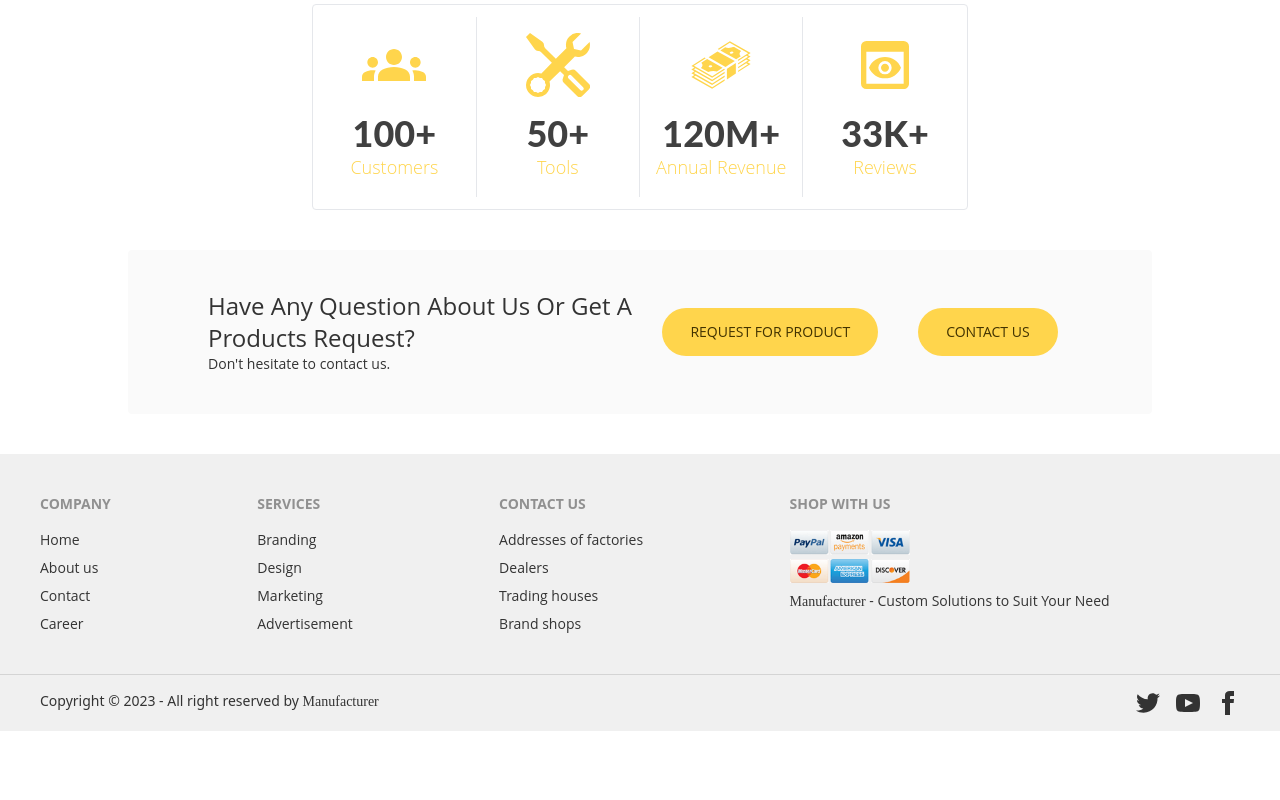
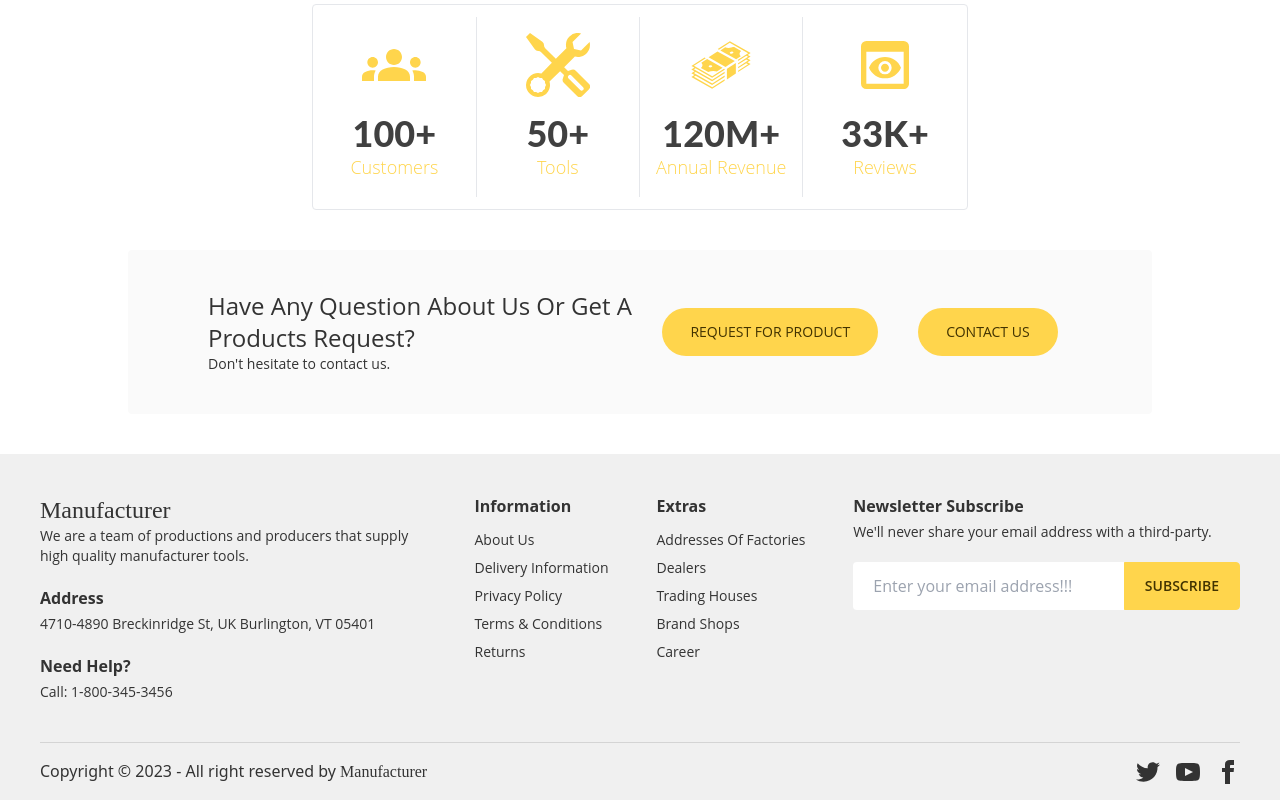
Before and after one commit to crescentpartha/Manufacturer, a React (Create React App) app in the folder manufacturer/: page / in a window 1280 px wide. Shown: the part 996-1796 px from the top of the page. Before the commit the page ends 1727 px from the top, so only its background shows below. Built offline with nearby package versions, Linux system fonts and the light colour scheme.

Commit message:
Footer section modified with alternative Footer component

```diff
--- a/manufacturer/src/components/Shared/Footer.js
+++ b/manufacturer/src/components/Shared/Footer.js
@@ -1,52 +1,69 @@
 import React from 'react';
 import { Link } from 'react-router-dom';
-import payment from '../../images/payment.png';
 
 const Footer = () => {
     return (
-        <div>
-            <footer className="footer p-10 bg-neutral text-secondary font-opensans">
-                <div>
-                    <span className="footer-title">Company</span>
-                    <Link className="link link-hover">Home</Link>
-                    <Link className="link link-hover">About us</Link>
-                    <Link className="link link-hover">Contact</Link>
-                    <Link className="link link-hover">Career</Link>
-                </div>
-                <div>
-                    <span className="footer-title">Services</span>
-                    <Link className="link link-hover">Branding</Link>
-                    <Link className="link link-hover">Design</Link>
-                    <Link className="link link-hover">Marketing</Link>
-                    <Link className="link link-hover">Advertisement</Link>
-                </div>
-                <div>
-                    <span className="footer-title">Contact us</span>
-                    <Link className="link link-hover">Addresses of factories</Link>
-                    <Link className="link link-hover">Dealers</Link>
-                    <Link className="link link-hover">Trading houses</Link>
-                    <Link className="link link-hover">Brand shops</Link>
-                </div>
-                <div>
-                    <span className="footer-title">Shop with us</span>
-                    <div className="items-center grid-flow-col">
-                        <img width="120" height="80" src={payment} alt="Payment Method" />
+        <div className='bg-neutral'>
+            <div className='max-w-screen-2xl mx-auto'>
+                <section className='grid grid-cols-1 md:grid-cols-3 gap-5 px-10 py-10'>
+                    <div className='flex flex-col gap-5 justify-start items-top font-opensans'>
+                        <div className='text-start'>
+                            <h2 className='font-lobster text-2xl'>Manufacturer</h2>
+                            <p className='text-sm'>We are a team of productions and producers that supply high quality manufacturer tools.</p>
+                        </div>
+                        <div className='text-start'>
+                            <h3 className='text-md font-bold mb-1'>Address</h3>
+                            <p className='text-sm'>4710-4890 Breckinridge St, UK Burlington, VT 05401</p>
+                        </div>
+                        <div className='text-start'>
+                            <h3 className='text-md font-bold mb-1'>Need Help?</h3>
+                            <p className='text-sm'>Call: <Link to='tel:1-800-345-3456' className='hover:text-primary'>1-800-345-3456</Link></p>
+                        </div>
                     </div>
-                    <Link className="link link-hover"><span className='font-lobster'>Manufacturer</span> - Custom Solutions to Suit Your Need</Link>
-                </div>
-            </footer>
-            <footer className="footer px-10 py-4 border-t bg-neutral text-secondary border-neutral-300">
-                <div className="items-center grid-flow-col">
-                    <p>Copyright © {new Date().getFullYear()} - All right reserved by <span className='hover:text-primary font-lobster'>Manufacturer</span></p>
-                </div>
-                <div className="md:place-self-center md:justify-self-end">
-                    <div className="grid grid-flow-col gap-4">
+                    <div className='flex flex-row flex-wrap sm:flex-nowrap gap-5 justify-between md:justify-evenly items-center md:items-start'>
+                        <div className='text-start font-opensans'>
+                            <h3 className='text-md font-bold mb-3'>Information</h3>
+                            <ul className='flex flex-col justify-center items-start gap-2 capitalize text-sm'>
+                                <Link to='/' className='hover:text-primary'><li>About us</li></Link>
+                                <Link to='/' className='hover:text-primary'><li>Delivery information</li></Link>
+                                <Link to='/' className='hover:text-primary'><li>Privacy policy</li></Link>
+                                <Link to='/' className='hover:text-primary'><li>Terms & conditions</li></Link>
+                                <Link to='/' className='hover:text-primary'><li>Returns</li></Link>
+                            </ul>
+                        </div>
+                        <div className='text-start font-opensans'>
+                            <h3 className='text-md font-bold mb-3'>Extras</h3>
+                            <ul className='flex flex-col justify-center items-start gap-2 capitalize text-sm'>
+                                <Link to='/' className='hover:text-primary'><li>Addresses of factories</li></Link>
+                                <Link to='/' className='hover:text-primary'><li>Dealers</li></Link>
+                                <Link to='/' className='hover:text-primary'><li>Trading houses</li></Link>
+                                <Link to='/' className='hover:text-primary'><li>Brand shops</li></Link>
+                                <Link to='/' className='hover:text-primary'><li>Career</li></Link>
+                            </ul>
+                        </div>
+                    </div>
+                    <div className='flex flex-col gap-5 justify-start items-top font-opensans'>
+                        <div className='text-start'>
+                            <h3 className='text-md font-bold mb-1'>Newsletter Subscribe</h3>
+                            <p className='text-sm'>We'll never share your email address with a third-party.</p>
+                        </div>
+                        <div className='flex flex-row gap-0 justify-start items-center'>
+                            <input type="text" placeholder="Enter your email address!!!" className='py-3 px-5 rounded-l text-neutral-400 w-full' />
+                            <input type="button" value="Subscribe" className='btn btn-primary py-3 px-3 sm:px-5 rounded-none rounded-e hover:bg-secondary hover:border-secondary hover:text-neutral' />
+                        </div>
+                    </div>
+                </section>
+                <section className="flex flex-row flex-wrap gap-5 justify-center sm:justify-between items-center mx-10 py-4 border-t border-neutral-300 text-secondary">
+                    <div>
+                        <p>Copyright © {new Date().getFullYear()} - All right reserved by <span className='hover:text-primary font-lobster'>Manufacturer</span></p>
+                    </div>
+                    <div className="flex flex-row flex-nowrap gap-4">
                         <Link to='/'><svg xmlns="http://www.w3.org/2000/svg" width="24" height="24" viewBox="0 0 24 24" className="fill-current hover:text-gray-500"><path d="M24 4.557c-.883.392-1.832.656-2.828.775 1.017-.609 1.798-1.574 2.165-2.724-.951.564-2.005.974-3.127 1.195-.897-.957-2.178-1.555-3.594-1.555-3.179 0-5.515 2.966-4.797 6.045-4.091-.205-7.719-2.165-10.148-5.144-1.29 2.213-.669 5.108 1.523 6.574-.806-.026-1.566-.247-2.229-.616-.054 2.281 1.581 4.415 3.949 4.89-.693.188-1.452.232-2.224.084.626 1.956 2.444 3.379 4.6 3.419-2.07 1.623-4.678 2.348-7.29 2.04 2.179 1.397 4.768 2.212 7.548 2.212 9.142 0 14.307-7.721 13.995-14.646.962-.695 1.797-1.562 2.457-2.549z"></path></svg></Link>
                         <Link to='/'><svg xmlns="http://www.w3.org/2000/svg" width="24" height="24" viewBox="0 0 24 24" className="fill-current hover:text-gray-500"><path d="M19.615 3.184c-3.604-.246-11.631-.245-15.23 0-3.897.266-4.356 2.62-4.385 8.816.029 6.185.484 8.549 4.385 8.816 3.6.245 11.626.246 15.23 0 3.897-.266 4.356-2.62 4.385-8.816-.029-6.185-.484-8.549-4.385-8.816zm-10.615 12.816v-8l8 3.993-8 4.007z"></path></svg></Link>
                         <Link to='/'><svg xmlns="http://www.w3.org/2000/svg" width="24" height="24" viewBox="0 0 24 24" className="fill-current hover:text-gray-500"><path d="M9 8h-3v4h3v12h5v-12h3.642l.358-4h-4v-1.667c0-.955.192-1.333 1.115-1.333h2.885v-5h-3.808c-3.596 0-5.192 1.583-5.192 4.615v3.385z"></path></svg></Link>
                     </div>
-                </div>
-            </footer>
+                </section>
+            </div>
         </div>
     );
 };
--- /dev/null
+++ b/manufacturer/src/components/Shared/Footer2.js
@@ -0,0 +1,54 @@
+import React from 'react';
+import { Link } from 'react-router-dom';
+import payment from '../../images/payment.png';
+
+const Footer2 = () => {
+    return (
+        <div>
+            <footer className="footer p-10 bg-neutral text-secondary font-opensans">
+                <div>
+                    <span className="footer-title">Company</span>
+                    <Link className="link link-hover">Home</Link>
+                    <Link className="link link-hover">About us</Link>
+                    <Link className="link link-hover">Contact</Link>
+                    <Link className="link link-hover">Career</Link>
+                </div>
+                <div>
+                    <span className="footer-title">Services</span>
+                    <Link className="link link-hover">Branding</Link>
+                    <Link className="link link-hover">Design</Link>
+                    <Link className="link link-hover">Marketing</Link>
+                    <Link className="link link-hover">Advertisement</Link>
+                </div>
+                <div>
+                    <span className="footer-title">Contact us</span>
+                    <Link className="link link-hover">Addresses of factories</Link>
+                    <Link className="link link-hover">Dealers</Link>
+                    <Link className="link link-hover">Trading houses</Link>
+                    <Link className="link link-hover">Brand shops</Link>
+                </div>
+                <div>
+                    <span className="footer-title">Shop with us</span>
+                    <div className="items-center grid-flow-col">
+                        <img width="120" height="80" src={payment} alt="Payment Method" />
+                    </div>
+                    <Link className="link link-hover"><span className='font-lobster'>Manufacturer</span> - Custom Solutions to Suit Your Need</Link>
+                </div>
+            </footer>
+            <footer className="footer px-10 py-4 border-t bg-neutral text-secondary border-neutral-300">
+                <div className="items-center grid-flow-col">
+                    <p>Copyright © {new Date().getFullYear()} - All right reserved by <span className='hover:text-primary font-lobster'>Manufacturer</span></p>
+                </div>
+                <div className="md:place-self-center md:justify-self-end">
+                    <div className="grid grid-flow-col gap-4">
+                        <Link to='/'><svg xmlns="http://www.w3.org/2000/svg" width="24" height="24" viewBox="0 0 24 24" className="fill-current hover:text-gray-500"><path d="M24 4.557c-.883.392-1.832.656-2.828.775 1.017-.609 1.798-1.574 2.165-2.724-.951.564-2.005.974-3.127 1.195-.897-.957-2.178-1.555-3.594-1.555-3.179 0-5.515 2.966-4.797 6.045-4.091-.205-7.719-2.165-10.148-5.144-1.29 2.213-.669 5.108 1.523 6.574-.806-.026-1.566-.247-2.229-.616-.054 2.281 1.581 4.415 3.949 4.89-.693.188-1.452.232-2.224.084.626 1.956 2.444 3.379 4.6 3.419-2.07 1.623-4.678 2.348-7.29 2.04 2.179 1.397 4.768 2.212 7.548 2.212 9.142 0 14.307-7.721 13.995-14.646.962-.695 1.797-1.562 2.457-2.549z"></path></svg></Link>
+                        <Link to='/'><svg xmlns="http://www.w3.org/2000/svg" width="24" height="24" viewBox="0 0 24 24" className="fill-current hover:text-gray-500"><path d="M19.615 3.184c-3.604-.246-11.631-.245-15.23 0-3.897.266-4.356 2.62-4.385 8.816.029 6.185.484 8.549 4.385 8.816 3.6.245 11.626.246 15.23 0 3.897-.266 4.356-2.62 4.385-8.816-.029-6.185-.484-8.549-4.385-8.816zm-10.615 12.816v-8l8 3.993-8 4.007z"></path></svg></Link>
+                        <Link to='/'><svg xmlns="http://www.w3.org/2000/svg" width="24" height="24" viewBox="0 0 24 24" className="fill-current hover:text-gray-500"><path d="M9 8h-3v4h3v12h5v-12h3.642l.358-4h-4v-1.667c0-.955.192-1.333 1.115-1.333h2.885v-5h-3.808c-3.596 0-5.192 1.583-5.192 4.615v3.385z"></path></svg></Link>
+                    </div>
+                </div>
+            </footer>
+        </div>
+    );
+};
+
+export default Footer2;
```
